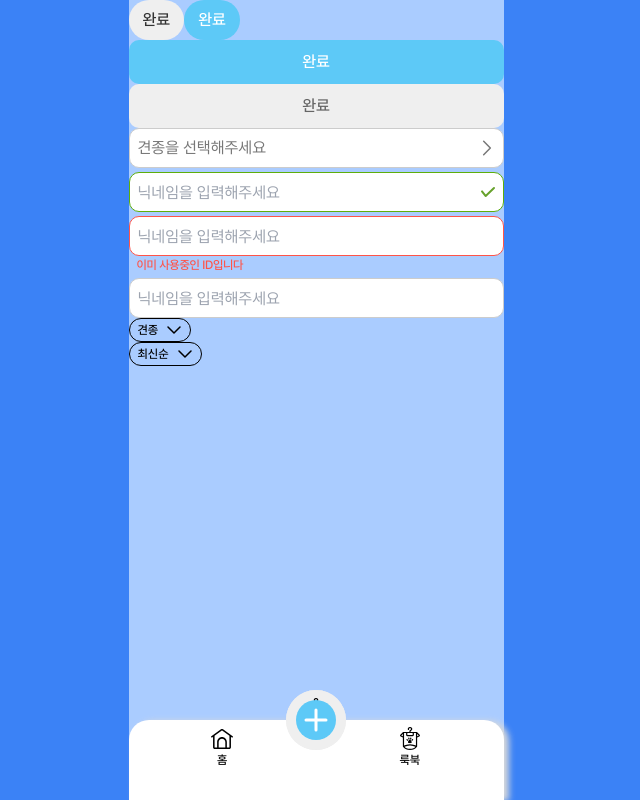
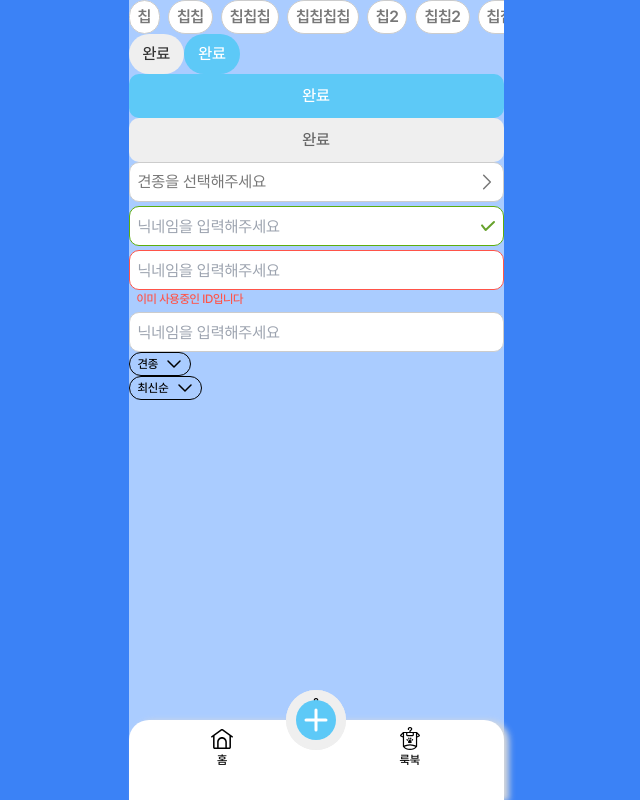
Before and after one commit to ggosunnae/ggosunnae_front, a Next.js app: page /test in a window 1280 px wide. Shown: the whole page, without its empty margins (324-964 px from the left). Built offline with nearby package versions, Linux system fonts and the light colour scheme.

Commit message:
➕Add tailwind-scrollbar-hide

```diff
--- a/package.json
+++ b/package.json
@@ -15,7 +15,8 @@
     "react-dom": "^18",
     "react-hook-form": "^7.52.1",
     "react-slick": "^0.30.2",
-    "slick-carousel": "^1.8.1"
+    "slick-carousel": "^1.8.1",
+    "tailwind-scrollbar-hide": "^1.1.7"
   },
   "devDependencies": {
     "@svgr/webpack": "^8.1.0",
--- a/src/app/test/page.tsx
+++ b/src/app/test/page.tsx
@@ -1,4 +1,5 @@
 import BNB from "@/components/Common/BNB";
+import Chip from "@/components/Common/Chip";
 import Complete from "@/components/Common/Complete/Bottom";
 import Top from "@/components/Common/Complete/Top";
 import Filter from "@/components/Common/Filter";
@@ -9,6 +10,16 @@ import React from "react";
 const page = () => {
   return (
     <main className="bg-[#acf]">
+      <div className="scrollbar-hide flex gap-2 overflow-x-auto">
+        <Chip label="칩" />
+        <Chip label="칩칩" />
+        <Chip label="칩칩칩" />
+        <Chip label="칩칩칩칩" />
+        <Chip label="칩2" />
+        <Chip label="칩칩2" />
+        <Chip label="칩칩칩2" />
+        <Chip label="칩칩칩칩2" />
+      </div>
       <BNB />
       <Top>완료</Top>
       <Top active={true}>완료</Top>
--- a/src/components/common/Chip.tsx
+++ b/src/components/common/Chip.tsx
@@ -28,7 +28,7 @@ const Chip = ({ active, label, onClick, type = "default" }: ChipT) => {
     <button
       onClick={onClick}
       type="button"
-      className={`${type === "button" ? "cursor-pointer" : "cursor-auto"} rounded-full border px-2 py-1 text-base font-semibold leading-6 tracking-tight ${actvieClass}`}
+      className={`${type === "button" ? "cursor-pointer" : "cursor-auto"} whitespace-nowrap rounded-full border bg-white px-2 py-1 text-base font-semibold leading-6 tracking-tight ${actvieClass}`}
     >
       {label}
     </button>
--- a/tailwind.config.ts
+++ b/tailwind.config.ts
@@ -45,6 +45,6 @@ const config: Config = {
       },
     },
   },
-  plugins: [],
+  plugins: [require("tailwind-scrollbar-hide")],
 };
 export default config;
```
Also changed, not shown: 1 other file (tests, documents, lock files or other folders).
